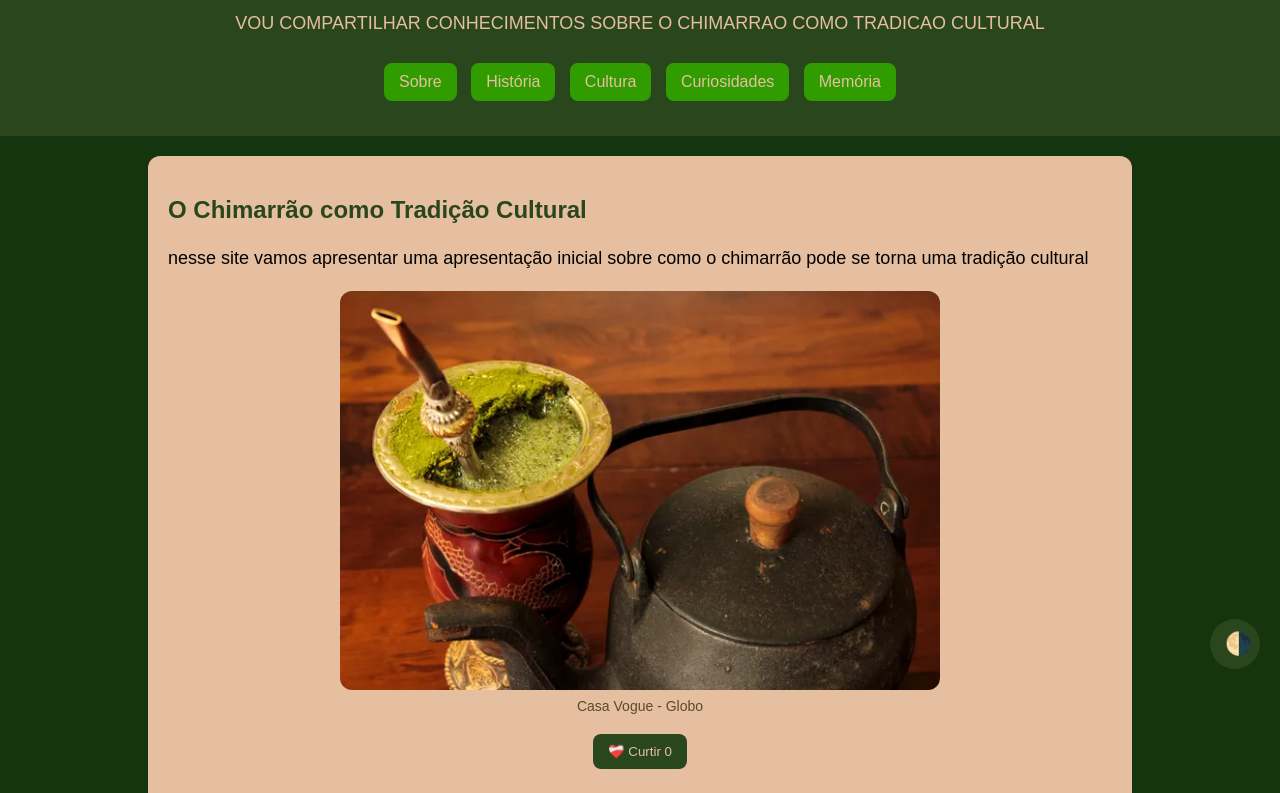
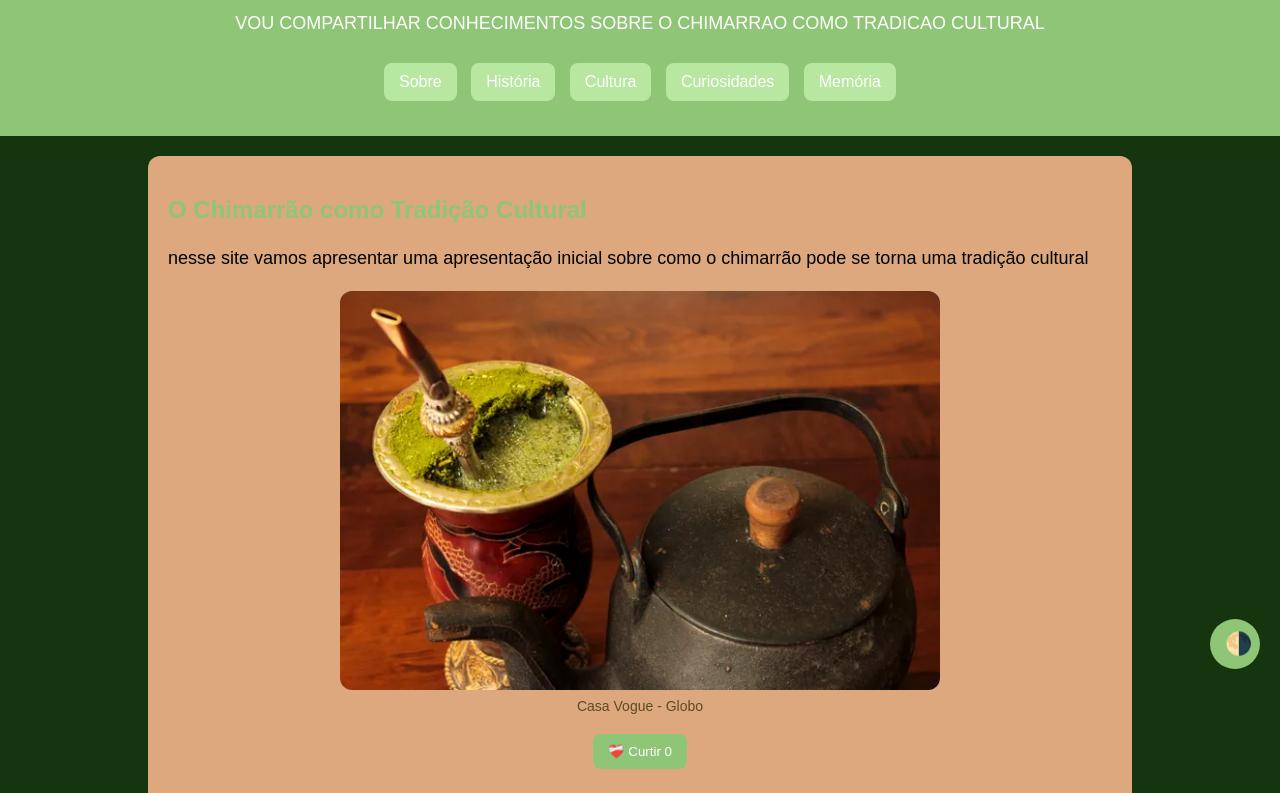
Before and after one commit to mariabonatomaia-cmd/arte.paranaense, a plain HTML site: page index.html in a window 1280 px wide. Shown: the part 111-904 px from the top of the page. Drawn offline with Linux system fonts and the light colour scheme.

Commit message:
Atualizei os codigos

```diff
--- a/style.css
+++ b/style.css
@@ -1,13 +1,13 @@
 :root {
     --cor-fundo: rgb(20, 53, 13);
     --cor-texto: black;
-    --cor-principal: rgb(42, 70, 29);
-    --cor-secundaria: rgb(49, 156, 0);
-    --cor-hover: rgb(3, 3, 3);
-    --cor-superficie: rgb(229, 191, 160);
+    --cor-principal: rgb(143, 197, 118);
+    --cor-secundaria: rgb(183, 231, 160);
+    --cor-hover: rgb(225, 250, 204);
+    --cor-superficie: rgb(221, 168, 125);
     --cor-card: rgb(113, 163, 66);
     --cor-legenda: rgb(92, 75, 39);
-    --cor-clara: rgb(229, 191, 160);
+    --cor-clara: rgb(255, 254, 253);
     --cor-rodape:  rgb(49, 156, 0);
 }
 .tema-escuro {
```
